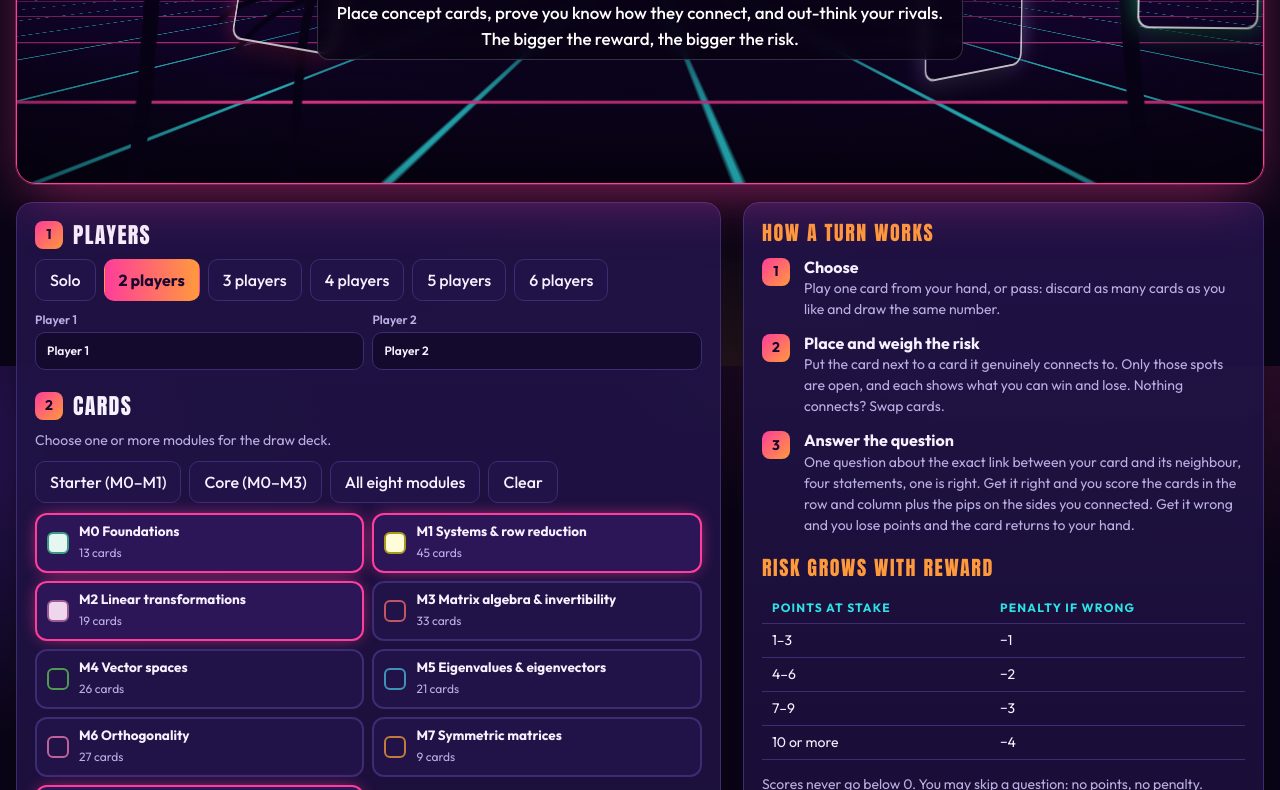
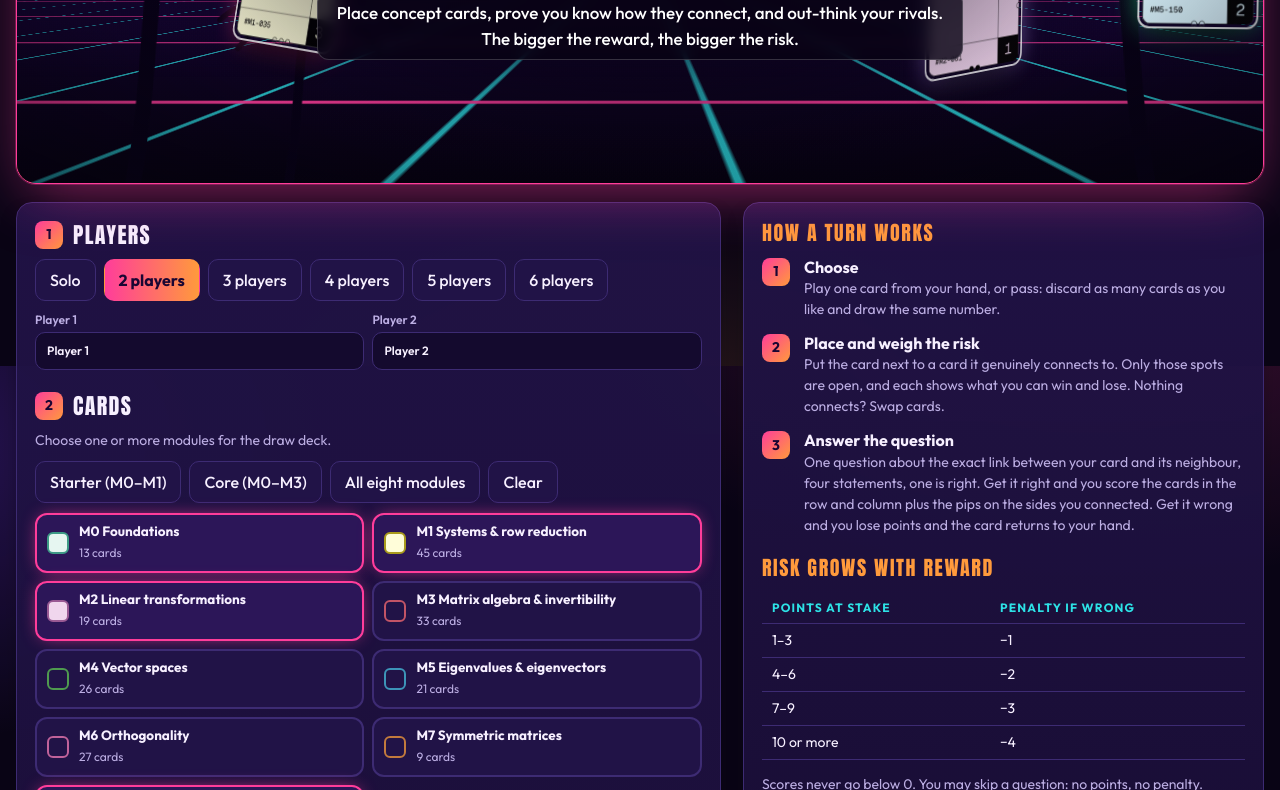
Before and after one commit to pinomenal1729/linear-algebra-card-game, a plain HTML site: page index.html in a window 1280 px wide. Shown: the part 434-1224 px from the top of the page. Drawn offline with Linux system fonts and the light colour scheme.

Commit message:
Restore original card artwork on GitHub Pages

```diff
--- a/index.html
+++ b/index.html
@@ -490,7 +490,7 @@ function riskFor(gain){return gain<=3?1:(gain<=6?2:(gain<=9?3:4));}
 function face(card){
   if(card.custom)return customFace(card);
   var s=Math.floor(card.idx/49),j=card.idx%49,col=j%7,row=Math.floor(j/7);
-  return '<span class="face" role="img" aria-label="'+esc(label(card))+'" style="background-image:url(sheets/s'+s+'.png);background-position:'+(col*100/6).toFixed(3)+'% '+(row*100/6).toFixed(3)+'%"></span>';
+  return '<span class="face" role="img" aria-label="'+esc(label(card))+'" style="background-image:url(sheets/s'+s+'.webp);background-position:'+(col*100/6).toFixed(3)+'% '+(row*100/6).toFixed(3)+'%"></span>';
 }
 function customFace(card,preview){
   var bg=MODS[card.c||0].bg,pips='';
```
Also changed, not shown: sheets/s0.webp (added), sheets/s1.webp (added), sheets/s2.webp (added), sheets/s3.webp (added).
